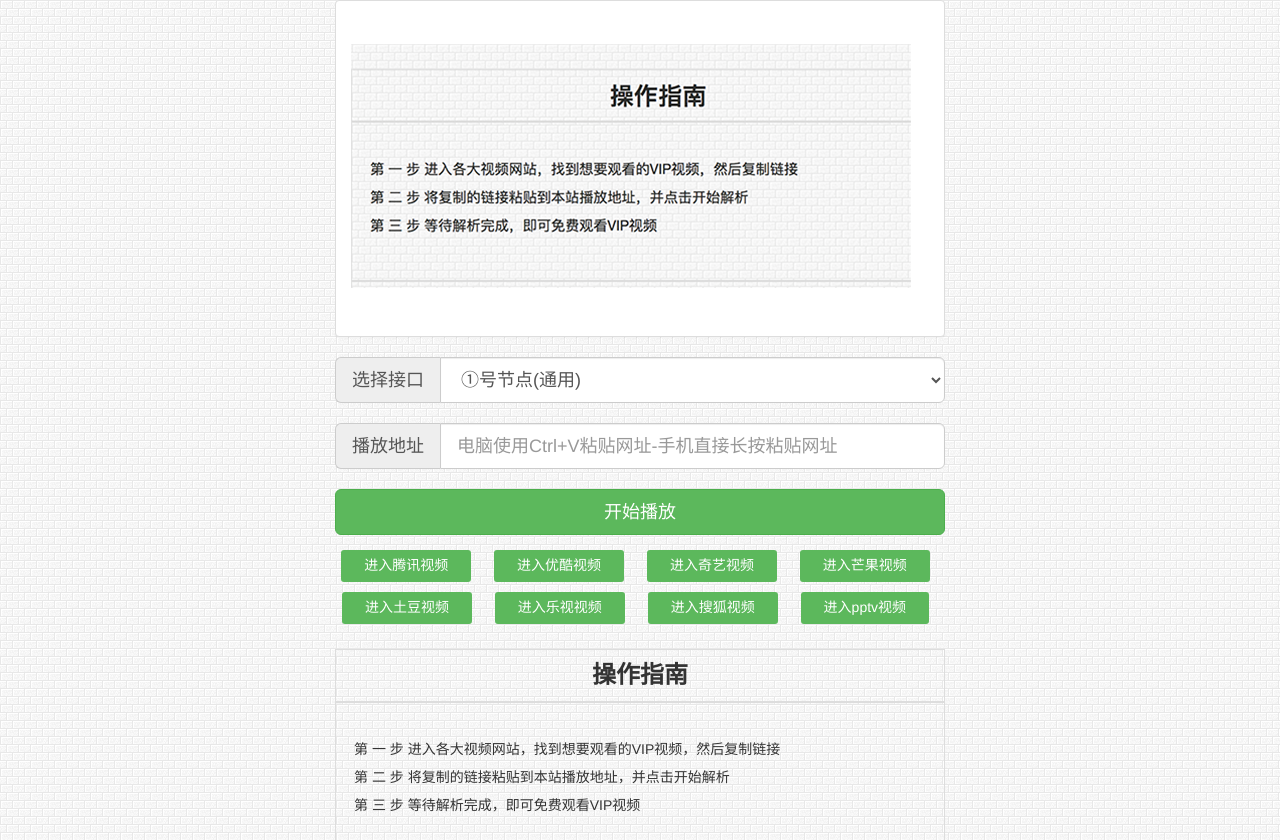
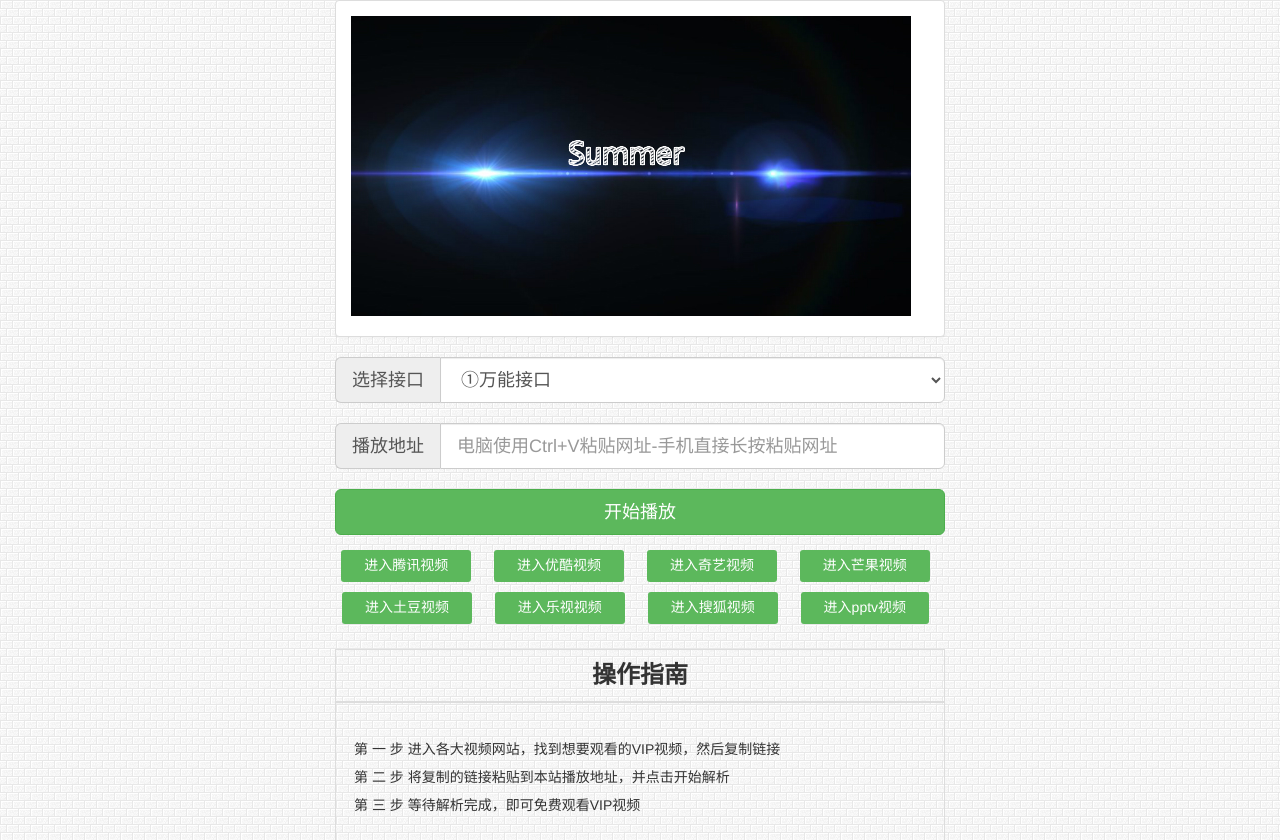
Before and after one commit to chenleirr/vip_video, a plain HTML site: page index.html in a window 1280 px wide. Shown: the top 840 px of the page. Drawn offline with Linux system fonts and the light colour scheme.

Commit message:
api update

```diff
--- a/index.html
+++ b/index.html
@@ -16,7 +16,7 @@
     <div class="panel panel-default">
      <div id="kj" class="panel-body">
     <A name=top></A>
-      <iframe src="2.png" id="player" width="100%" height="300px" allowtransparency="true" frameborder="0" scrolling="no"></iframe>
+      <iframe src="3.jpg" id="player" width="100%" height="300px" allowtransparency="true" frameborder="0" scrolling="no"></iframe>
      </div>
     </div>
    </div><div class="col-md-14 column">
@@ -35,14 +35,21 @@
       <!--<option value="https://api.47ks.com/webcloud/?v=" selected="">②号通用vip引擎系统【稳定通用】</option>-->
       <!--<option value="https://api.47ks.com/webcloud/?v=" selected="">①号通用vip引擎系统【稳定通用】</option>-->
 
-          <option value="http://2gty.com/apiurl/yun.php?url=" selected="">⑧号节点(乐视)</option>
-          <option value="http://65yw.2m.vc/chaojikan.php?url=" selected="">⑦号节点(搜狐)</option>
-          <option value="http://v.rpsofts.com/v.php?url=" selected="">⑥号节点(优酷)</option>
-          <option value="http://www.vipjiexi.com/yun.php?url=" selected="">⑤号节点(芒果tv)</option>
-          <option value="http://yyygwz.com/index.php?url=" selected="">④号节点(爱奇艺)</option>
-          <option value="http://www.vipjiexi.com/tong.php?url=" selected="">③号节点(腾讯视频)</option>
-          <option value="https://api.47ks.com/webcloud/?v=" selected="">②号节点(通用)</option>
-          <option value="http://65yw.2m.vc/chaojikan.php?url=" selected="">①号节点(通用)</option>
+          <option value="http://000o.cc/jx/ty.php?url=">①万能接口</option>
+          <option value="http://www.82190555.com/index/qqvod.php?url=">②万能接口</option>
+          <option value="http://api.pucms.com/?url=">③万能接口</option>
+          <option value="http://www.662820.com/xnflv/index.php?url=">④万能接口</option>
+          <option value="http://aikan-tv.com/?url=">⑤万能接口</option>
+          <option value="http://vip.jlsprh.com/index.php?url=">⑥万能接口</option>
+          <option value="http://www.82190555.com/index/qqvod.php?url=">腾讯视频接口1</option>
+          <option value="http://api.pucms.com/?url=">爱奇艺超清接口1</option>
+          <option value="http://api.baiyug.cn/vip/index.php?url=">爱奇艺超清接口2</option>
+          <option value="https://api.flvsp.com/?url=">爱奇艺超清接口3</option>
+          <option value="http://api.xfsub.com/index.php?url=">芒果TV超清接口</option>
+          <option value="http://65yw.2m.vc/chaojikan.php?url=">芒果TV手机接口</option>
+          <option value="http://www.82190555.com/index/qqvod.php?url=">优酷超清接口</option>
+          <option value="http://vip.jlsprh.com/index.php?url=">搜狐视频接口</option>
+          <option value="http://2gty.com/apiurl/yun.php?url=">乐视视频接口</option>
       </select>
      </div>
      <br>
@@ -96,7 +103,7 @@
 	  <tbody style="text-align: center">
 		<tr>
             <td>
-</script><a href="http://webscan.360.cn/index/checkwebsite/url/tv.jt993.com"><img border="0" src="http://img.webscan.360.cn/status/pai/hash/c596421dd2d11aef8cd02c047a0ec98f/?size=74x27"/></a>&nbsp;&nbsp;&nbsp;Copyright ★ VIP视频解析
+</script><a href="http://webscan.360.cn/index/checkwebsite/url/tv.jt993.com"><img border="0" src="http://img.webscan.360.cn/status/pai/hash/c596421dd2d11aef8cd02c047a0ec98f/?size=74x27"/></a>&nbsp;&nbsp;&nbsp;Summer ★ 免费VIP视频
 </body></html>
  <br>
 <script type="text/javascript">var cnzz_protocol = (("https:" == document.location.protocol) ? " https://" : " http://");document.write(unescape("%3Cspan id='cnzz_stat_icon_1261985304'%3E%3C/span%3E%3Cscript src='" + cnzz_protocol + "s13.cnzz.com/z_stat.php%3Fid%3D1261985304%26online%3D1%26show%3Dline' type='text/javascript'%3E%3C/script%3E"));</script>
```
Also changed, not shown: 3.jpg (added).
